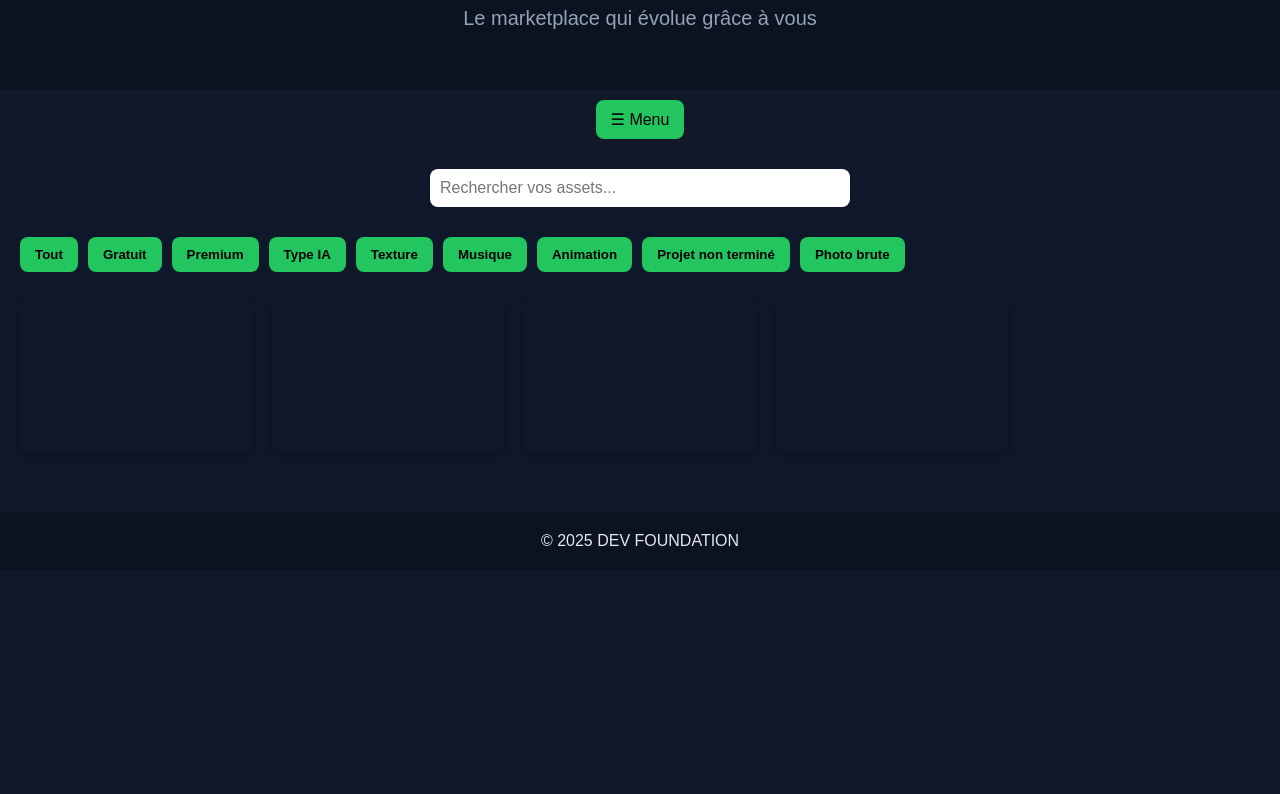
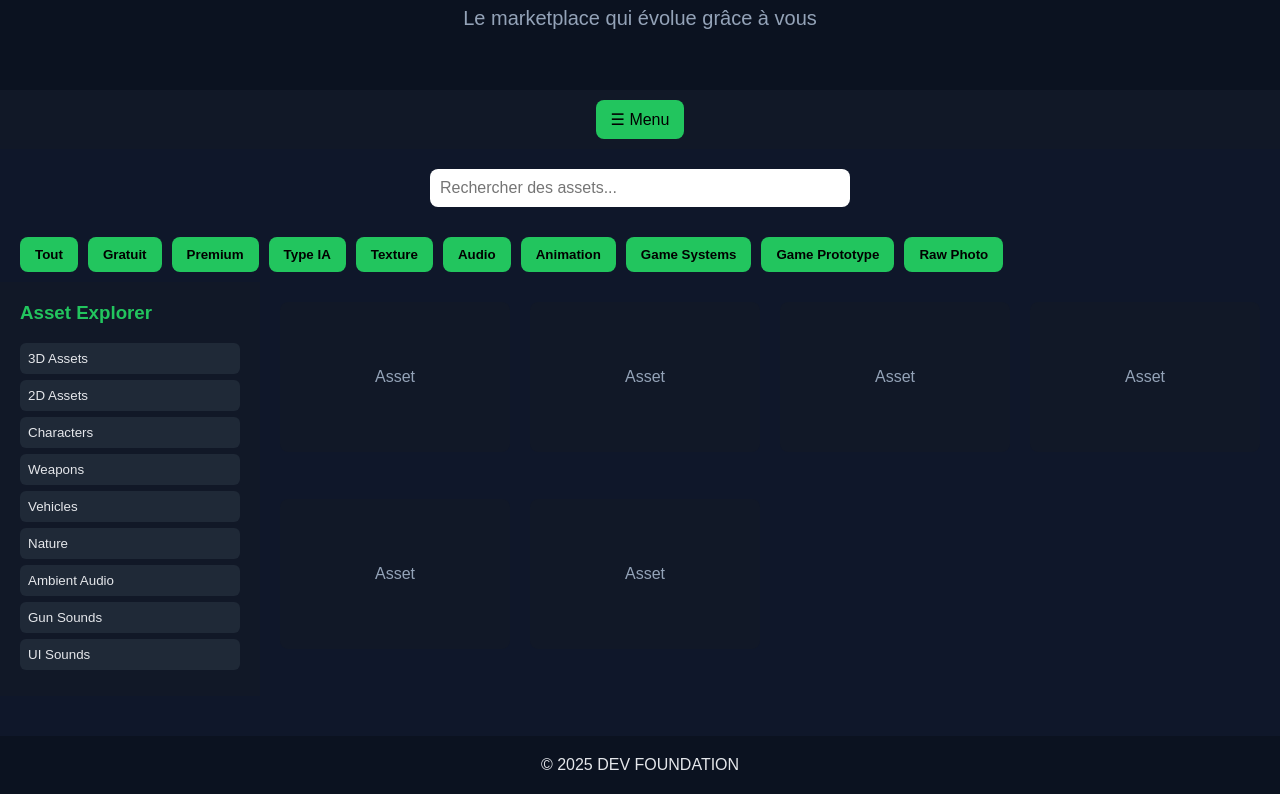
Before and after one commit to Willia412/ai-game-assets, a plain HTML site: page textures.html in a window 1280 px wide. Shown: the part 85-879 px from the top of the page. Before the commit the page ends 800 px from the top, so only its background shows below. Drawn offline with Linux system fonts and the light colour scheme.

Commit message:
Update textures.html

```diff
--- a/textures.html
+++ b/textures.html
@@ -1,195 +1,236 @@
-<!DOCTYPE html>
-<html lang="fr">
+<!DOCTYPE html><html lang="fr">
 <head>
 <meta charset="UTF-8">
 <title>DEV STOCK SHOP</title>
-<meta name="viewport" content="width=device-width, initial-scale=1.0">
+<meta name="viewport" content="width=device-width, initial-scale=1.0"><style>
 
-<style>
-body {
-  font-family: Arial, sans-serif;
-  background: #0f172a;
-  color: #e5e7eb;
-  margin: 0;
-  padding: 0;
+body{
+font-family:Arial, sans-serif;
+background:#0f172a;
+color:#e5e7eb;
+margin:0;
+padding:0;
 }
 
 /* HEADER */
-header {
-  background: #0b1220;
-  padding: 40px 20px;
-  text-align: center;
+
+header{
+background:#0b1220;
+padding:40px 20px;
+text-align:center;
 }
 
-header h1 {
-  margin: 0;
-  font-size: 36px;
+header h1{
+margin:0;
+font-size:36px;
 }
 
-header p {
-  color: #94a3b8;
-  font-size: 20px;
-  margin-top: 10px;
+header p{
+color:#94a3b8;
+font-size:20px;
+margin-top:10px;
 }
 
 /* MENU */
-.menu-bar {
-  background: #111827;
-  padding: 10px;
-  text-align: center;
+
+.menu-bar{
+background:#111827;
+padding:10px;
+text-align:center;
 }
 
-.menu-btn {
-  background: #22c55e;
-  border: none;
-  padding: 10px 15px;
-  border-radius: 8px;
-  cursor: pointer;
-  font-size: 16px;
+.menu-btn{
+background:#22c55e;
+border:none;
+padding:10px 15px;
+border-radius:8px;
+cursor:pointer;
+font-size:16px;
 }
 
-.menu-content {
-  display: none;
-  background: #020617;
-  margin-top: 10px;
-  padding: 10px;
-  border-radius: 8px;
+.menu-content{
+display:none;
+background:#020617;
+margin-top:10px;
+padding:10px;
+border-radius:8px;
 }
 
-.menu-content a {
-  display: block;
-  color: #22c55e;
-  text-decoration: none;
-  padding: 6px 0;
+.menu-content a{
+display:block;
+color:#22c55e;
+text-decoration:none;
+padding:8px 0;
 }
 
 /* SEARCH */
-.search {
-  text-align: center;
-  margin: 20px 0;
+
+.search{
+text-align:center;
+margin:20px 0;
 }
 
-.search input {
-  width: 80%;
-  max-width: 400px;
-  padding: 10px;
-  border: none;
-  border-radius: 8px;
-  font-size: 16px;
+.search input{
+width:80%;
+max-width:400px;
+padding:10px;
+border:none;
+border-radius:8px;
+font-size:16px;
 }
 
 /* FILTRES HORIZONTAUX */
-.filters {
-  display: flex;
-  overflow-x: auto;
-  padding: 10px 20px;
-  gap: 10px;
+
+.filters{
+display:flex;
+overflow-x:auto;
+gap:10px;
+padding:10px 20px;
 }
 
-.filters button {
-  background: #22c55e;
-  border: none;
-  padding: 10px 15px;
-  border-radius: 8px;
-  cursor: pointer;
-  font-weight: bold;
-  white-space: nowrap;
-  flex-shrink: 0;
+.filters button{
+background:#22c55e;
+border:none;
+padding:10px 15px;
+border-radius:8px;
+cursor:pointer;
+font-weight:bold;
+white-space:nowrap;
 }
 
-.filters button:hover {
-  background: #16a34a;
+.filters button:hover{
+background:#16a34a;
 }
 
-/* GRILLE ASSETS */
-.grid {
-  display: grid;
-  grid-template-columns: repeat(auto-fill, minmax(200px, 1fr));
-  gap: 20px;
-  padding: 20px;
+/* LAYOUT */
+
+.container{
+display:flex;
 }
 
-.card {
-  background: #111827;
-  height: 150px;
-  border-radius: 6px;
-  box-shadow: 0 2px 5px rgba(0,0,0,0.2);
+/* ASSET EXPLORER */
+
+.sidebar{
+width:220px;
+background:#111827;
+padding:20px;
+}
+
+.sidebar h3{
+margin-top:0;
+color:#22c55e;
+}
+
+.sidebar button{
+display:block;
+width:100%;
+margin:6px 0;
+padding:8px;
+background:#1f2937;
+border:none;
+color:#e5e7eb;
+border-radius:6px;
+cursor:pointer;
+text-align:left;
+}
+
+.sidebar button:hover{
+background:#374151;
+}
+
+/* GRID ASSETS */
+
+.grid{
+flex:1;
+display:grid;
+grid-template-columns:repeat(auto-fill,minmax(200px,1fr));
+gap:20px;
+padding:20px;
+}
+
+.card{
+background:#111827;
+height:150px;
+border-radius:8px;
+display:flex;
+align-items:center;
+justify-content:center;
+color:#94a3b8;
 }
 
 /* FOOTER */
-footer {
-  background: #0b1220;
-  text-align: center;
-  padding: 20px;
-  margin-top: 40px;
+
+footer{
+background:#0b1220;
+text-align:center;
+padding:20px;
+margin-top:40px;
 }
 
-</style>
-</head>
-
-<body>
-
-<header>
+</style></head><body><header>
 <h1>DEV STOCK SHOP</h1>
 <p>Le marketplace qui évolue grâce à vous</p>
-</header>
+</header><div class="menu-bar"><button class="menu-btn" onclick="toggleMenu()">☰ Menu</button>
 
-<div class="menu-bar">
-<button class="menu-btn" onclick="toggleMenu()">☰ Menu</button>
-<div id="menu" class="menu-content">
-<a href="index.html">Accueil</a>
+<div id="menu" class="menu-content"><a href="index.html">Accueil</a>
+<a href="textures.html">DEV STOCK SHOP</a>
+<a href="publish.html">Publier un Asset</a>
 <a href="contact.html">Contact</a>
-</div>
-</div>
 
-<div class="search">
-<input type="text" id="searchInput" placeholder="Rechercher vos assets...">
-</div>
+</div></div><div class="search"><input type="text" id="searchInput" placeholder="Rechercher des assets..."></div><!-- FILTRES PRINCIPAUX --><div class="filters"><button onclick="filterMain('all')">Tout</button>
+<button onclick="filterMain('free')">Gratuit</button>
+<button onclick="filterMain('premium')">Premium</button>
+<button onclick="filterMain('ai')">Type IA</button>
+<button onclick="filterMain('texture')">Texture</button>
+<button onclick="filterMain('audio')">Audio</button>
+<button onclick="filterMain('animation')">Animation</button>
+<button onclick="filterMain('system')">Game Systems</button>
+<button onclick="filterMain('prototype')">Game Prototype</button>
+<button onclick="filterMain('raw')">Raw Photo</button>
 
-<!-- FILTRES HORIZONTAUX -->
-<div class="filters">
-<button onclick="filterCategory('all')">Tout</button>
-<button onclick="filterCategory('gratuit')">Gratuit</button>
-<button onclick="filterCategory('premium')">Premium</button>
-<button onclick="filterCategory('ia')">Type IA</button>
-<button onclick="filterCategory('texture')">Texture</button>
-<button onclick="filterCategory('musique')">Musique</button>
-<button onclick="filterCategory('animation')">Animation</button>
-<button onclick="filterCategory('projet')">Projet non terminé</button>
-<button onclick="filterCategory('photo')">Photo brute</button>
-</div>
+</div><div class="container"><!-- ASSET EXPLORER --><div class="sidebar"><h3>Asset Explorer</h3><button onclick="filterType('3d')">3D Assets</button>
+<button onclick="filterType('2d')">2D Assets</button>
+<button onclick="filterType('characters')">Characters</button>
+<button onclick="filterType('weapons')">Weapons</button>
+<button onclick="filterType('vehicles')">Vehicles</button>
+<button onclick="filterType('nature')">Nature</button>
+<button onclick="filterType('ambient')">Ambient Audio</button>
+<button onclick="filterType('gun')">Gun Sounds</button>
+<button onclick="filterType('ui')">UI Sounds</button>
 
-<!-- GRILLE ASSETS (vide pour l'instant) -->
-<div class="grid" id="grid">
-<div class="card"></div>
-<div class="card"></div>
-<div class="card"></div>
-<div class="card"></div>
-</div>
+</div><!-- GRID --><div class="grid" id="grid"><div class="card">Asset</div>
+<div class="card">Asset</div>
+<div class="card">Asset</div>
+<div class="card">Asset</div>
+<div class="card">Asset</div>
+<div class="card">Asset</div></div></div><footer>© 2025 DEV FOUNDATION
 
-<footer>
-© 2025 DEV FOUNDATION
-</footer>
+</footer><script>
 
-<script>
-// Toggle menu
-function toggleMenu() {
-  const menu = document.getElementById("menu");
-  menu.style.display = menu.style.display==="block" ? "none" : "block";
+function toggleMenu(){
+
+const menu=document.getElementById("menu");
+
+menu.style.display =
+menu.style.display==="block" ? "none" : "block";
+
 }
 
-// Filtrage assets (pour l'instant vide)
-function filterCategory(cat) {
-  alert("Filtrage : " + cat + " (fonction à connecter avec tes assets)");
+/* filtres principaux */
+
+function filterMain(type){
+
+alert("Filtre principal : "+type);
+
 }
 
-// Recherche simple
-const searchInput = document.getElementById("searchInput");
-searchInput.addEventListener("input", () => {
-  // futur code de filtrage dynamique
-});
+/* filtres explorer */
 
-</script>
+function filterType(type){
 
-</body>
+alert("Filtre explorer : "+type);
+
+}
+
+</script></body>
   </html>
```
